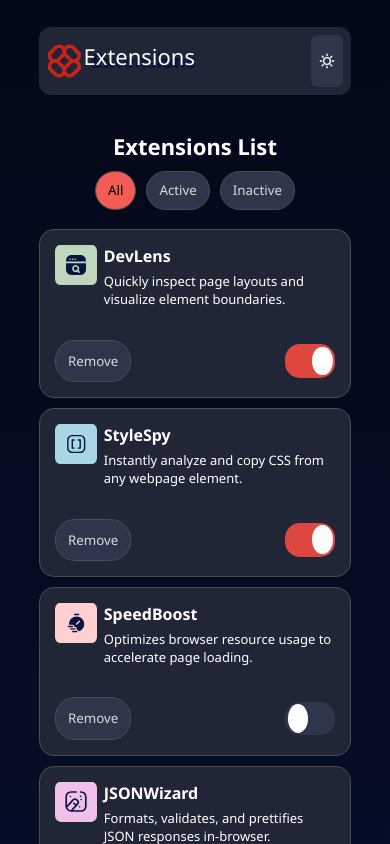
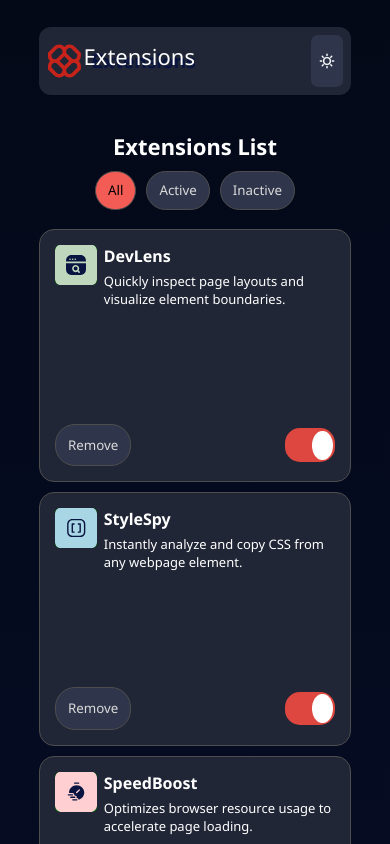
Before and after one commit to Kenzkyi/browser-extension, a React (Vite) app: page / in a window 390 px wide. Shown: the top 844 px of the page. Built offline with nearby package versions, Linux system fonts and the light colour scheme.

Commit message:
responsiveness

```diff
--- a/src/index.css
+++ b/src/index.css
@@ -128,7 +128,7 @@
   margin-bottom: 30px;
 
   main{
-    height: 30vh;
+    height: 30dvh;
     width: 100%;
     background-color: hsl(226, 25%, 17%);
     border-radius: 15px;
@@ -228,8 +228,5 @@
 
   @media screen and (max-width:480px) {
     grid-template-columns: 1fr;
-    main{
-      max-height: 20dvh;
-    }
   }
 }
```
